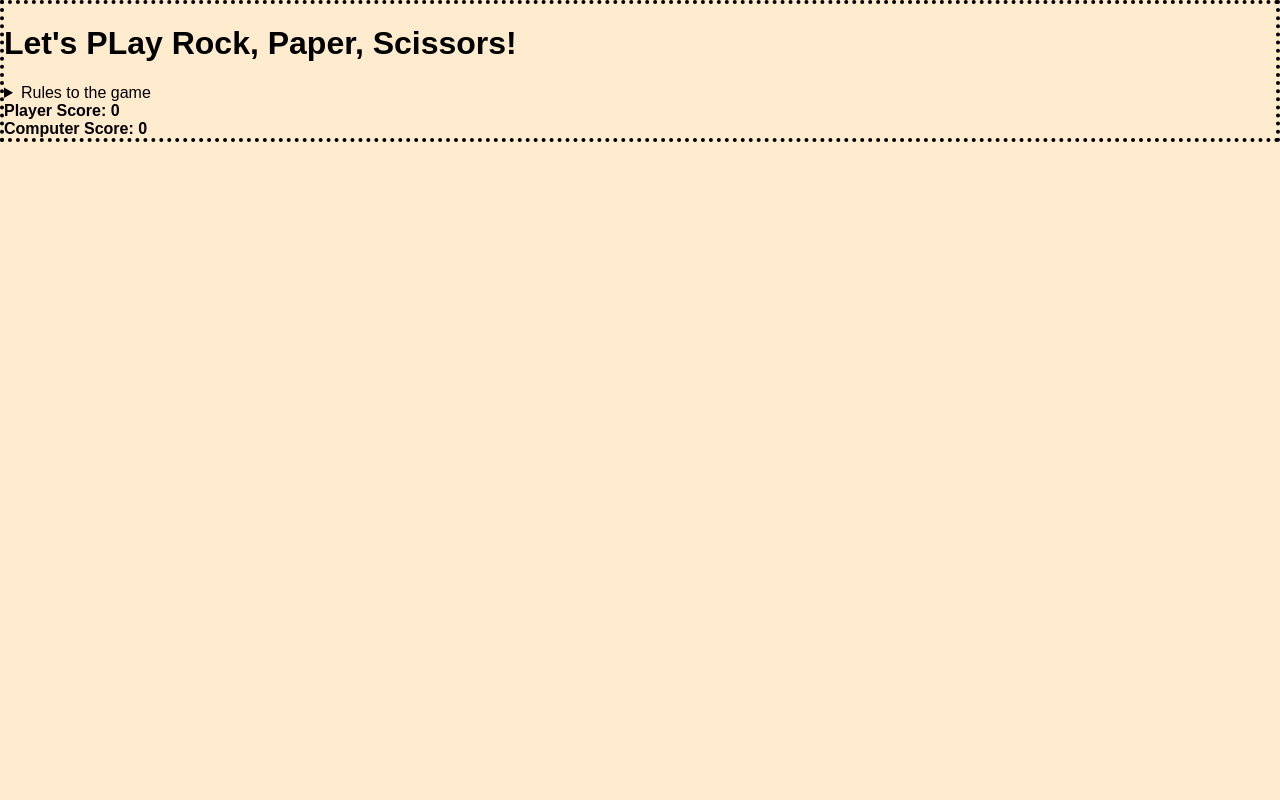
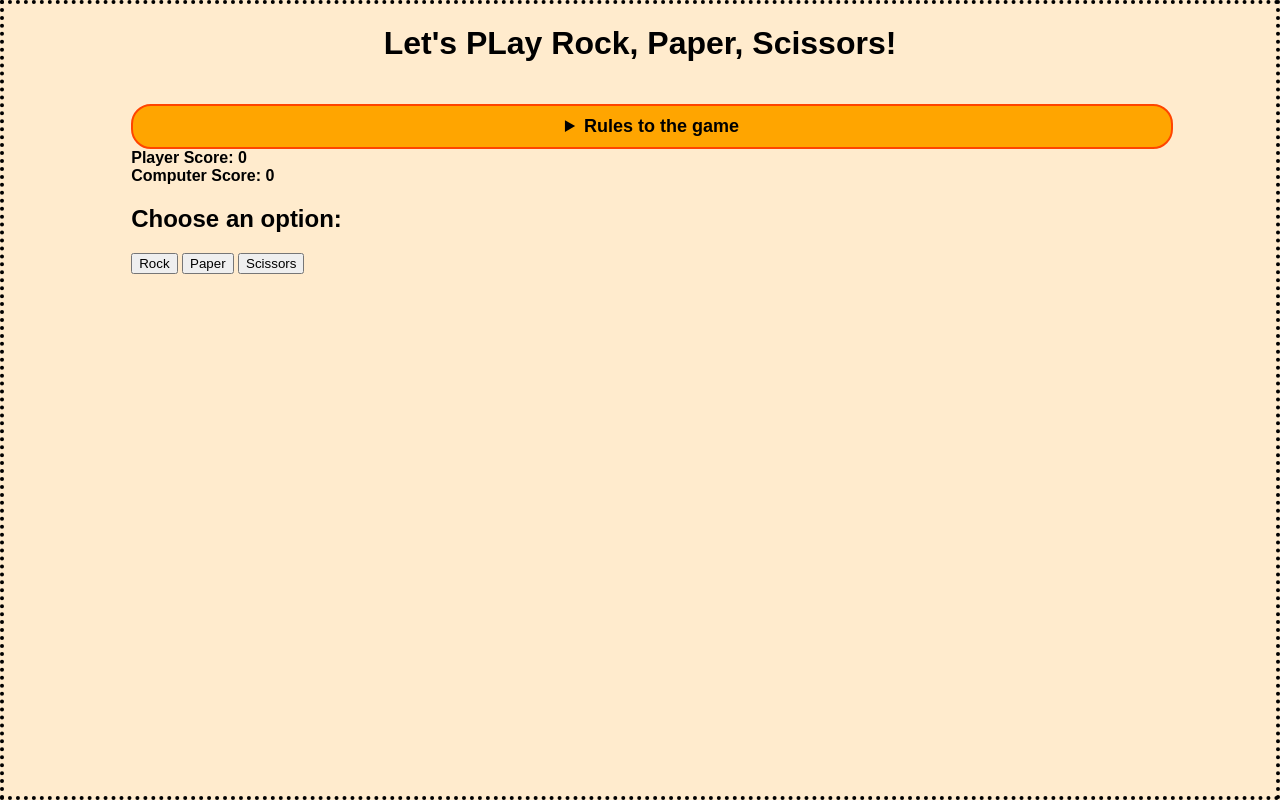
Before and after one commit to Martosky/rpsgame, a plain HTML site: page index.html in a window 1280 px wide. Drawn offline with Linux system fonts and the light colour scheme.

Commit message:
added some styling

```diff
--- a/index.html
+++ b/index.html
@@ -23,10 +23,23 @@
             <p>If the player and computer choose the same option
                 (ex paper and paper), then no body get the point</p>
         </details>
-        <section class="score-bore">
+
+        <section class="score-bored">
             <div><b>Player Score: <span id="player-score">0</span></b></div>
             <div><b>Computer Score: <span id="computer-score">0</span></b></div>
         </section>
+
+        <section class="payer-option">
+            <div>
+                <h2>Choose an option: <span></span></h2>
+            </div>
+            <div>
+                <button>Rock</button>
+                <button>Paper</button>
+                <button>Scissors</button>
+            </div>
+        </section>
     </main>
+    <script src="script.js"></script>
 </body>
 </html>
--- a/style.css
+++ b/style.css
@@ -4,8 +4,37 @@
 body{
     margin: 0;
     padding: 0;
+    height: 100vh;
     box-sizing: border-box;
     overflow: hidden;
     background-color: blanchedalmond;
     border: 4px dotted black;
 }
+h1{
+  text-align: center;
+}
+
+main{
+    width: 80%;
+    margin:0 auto ;
+    padding: 20px;
+}
+
+details{
+    width: 100%;
+    padding: 10px;
+    background-color: orange;
+    color: black;
+    border: 2px solid orangered;
+    border-radius: 20px;
+}
+
+details summary{
+    text-align: center;
+    font-weight: bold;
+    font-size: 18px;
+}
+
+details ul li{
+    list-style-type: none;
+}
```
